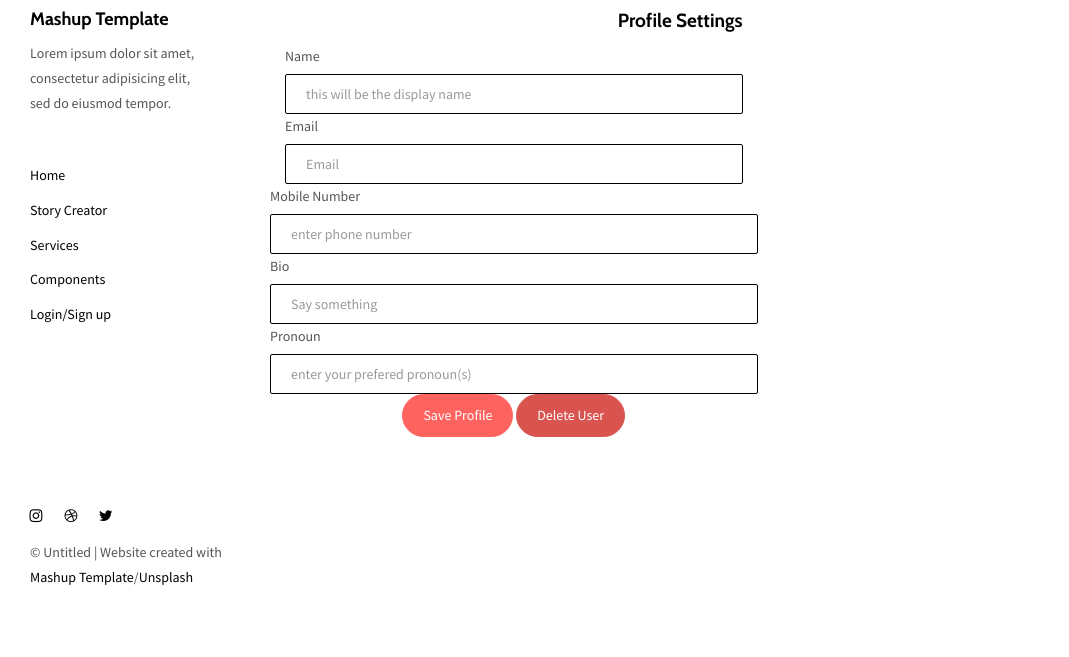
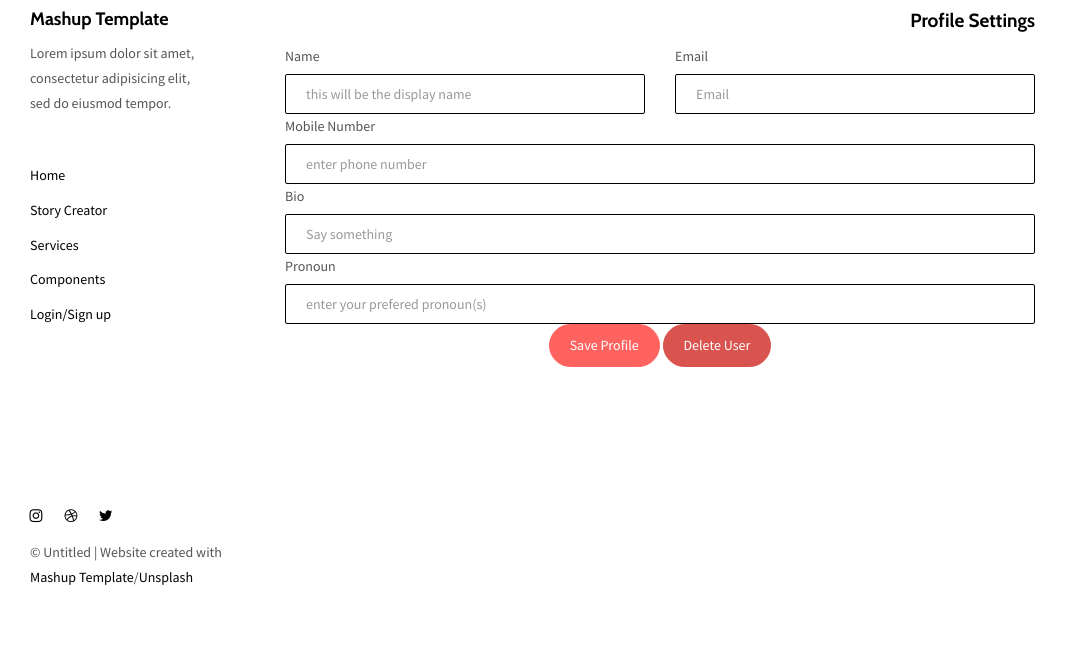
Before and after one commit to yshyshyshyshysh/AI_PictureBooks_Web, a Flask app: page /profile in a window 1280 px wide; the page is wider, and only the part inside the window is pictured. Shown: the part 168-825 px from the top of that part, without its empty margins (0-1069 px from the left). Run offline with Flask 3, Linux system fonts and the light colour scheme; some libraries are stand-ins or nearby versions; grey boxes are pictures that could not be loaded.

Commit message:
change outlook again

```diff
--- a/website/templates/profile.html
+++ b/website/templates/profile.html
@@ -81,19 +81,19 @@
         <span id="phoneNumber"></span>
     </div>
 
-        <div class="col-md-5 border-right">
-            <div class="p-3 py-5">
+        <div class="col-md-8 border-right">
+            <div class="p-5">
                 <div class="d-flex justify-content-between align-items-center mb-3">
                     <h4 class="text-right">Profile Settings</h4>
                 </div>
-                <div class="row mt-2">
-                    <div class="col-md-12"><label class="labels">Name</label><input id="nameInput" type="text" class="form-control" placeholder="this will be the display name " value=""></div>
-                    <div class="col-md-12"><label class="labels">Email</label><input id="emailInput" input type="text" class="form-control" value="" placeholder="Email"></div>
+                <div class="row mt-4">
+                    <div class="col-md-6 mb-3"><label class="labels">Name</label><input id="nameInput" type="text" class="form-control" placeholder="this will be the display name " value=""></div>
+                    <div class="col-md-6 mb-3"><label class="labels">Email</label><input id="emailInput" input type="text" class="form-control" value="" placeholder="Email"></div>
                 </div>
                 <div class="row mt-3">
-                    <div class="col-md-24"><label class="labels">Mobile Number</label><input id="phoneInput" type="text" class="form-control" placeholder="enter phone number" value=""></div>
-                    <div class="col-md-24"><label class="labels">Bio</label><input id="bioInput" type="text" class="form-control" placeholder="Say something" value=""></div>
-                    <div class="col-md-24"><label class="labels">Pronoun</label><input id="pronounInput" type="text" class="form-control" placeholder="enter your prefered pronoun(s)" value=""></div>
+                    <div class="col-md-12 mb-3"><label class="labels">Mobile Number</label><input id="phoneInput" type="text" class="form-control" placeholder="enter phone number" value=""></div>
+                    <div class="col-md-12 mb-3"><label class="labels">Bio</label><input id="bioInput" type="text" class="form-control" placeholder="Say something" value=""></div>
+                    <div class="col-md-12 mb-3"><label class="labels">Pronoun</label><input id="pronounInput" type="text" class="form-control" placeholder="enter your prefered pronoun(s)" value=""></div>
                 </div>
                 <div class="mt-5 text-center">
                   <button id="saveProfileButton" class="btn btn-primary profile-button" type="button">Save Profile</button>
```
